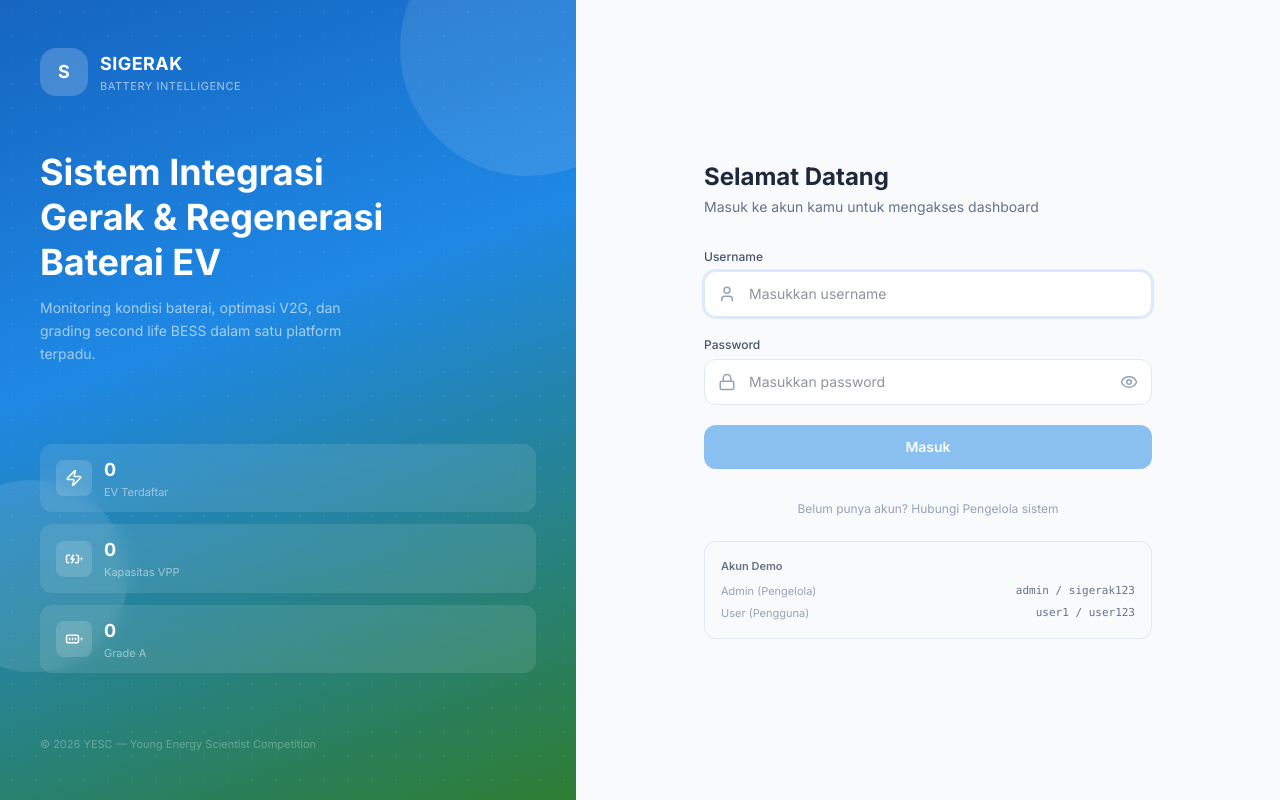
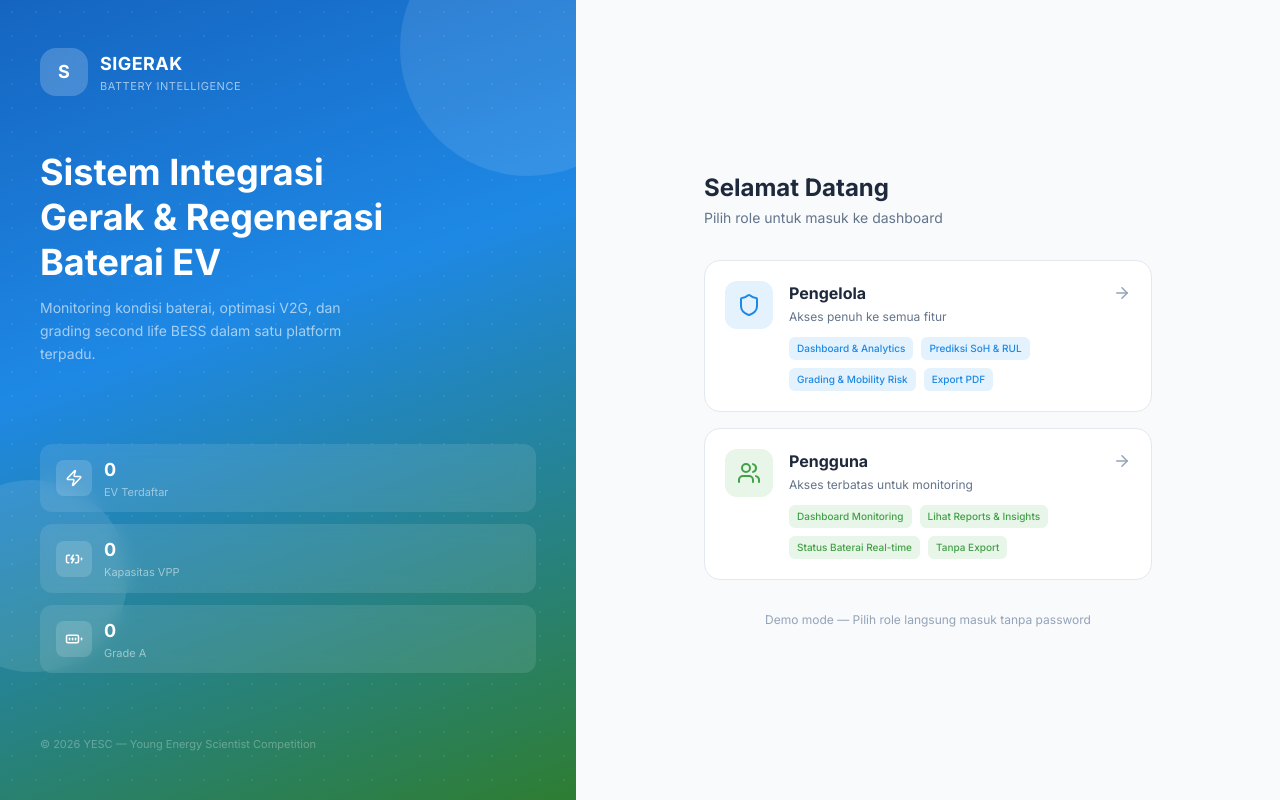
Before and after one commit to muhammadilhammaulana20/sigerak-dashboard, a React (Vite) app in the folder frontend/: page /login in a window 1280 px wide. Built offline with nearby package versions, Linux system fonts and the light colour scheme; no server answers.

Commit message:
feat: simplified login - role selection cards, no password needed for demo

```diff
--- a/frontend/src/pages/LoginPage.jsx
+++ b/frontend/src/pages/LoginPage.jsx
@@ -2,15 +2,9 @@ import { useState, useEffect } from 'react'
 import { useNavigate } from 'react-router-dom'
 import { useAuth } from '../contexts/AuthContext'
 import { fetchSummary } from '../services/api'
-import { User, Lock, Eye, EyeOff, Zap, BatteryFull, BatteryCharging } from 'lucide-react'
+import { Shield, Users, Zap, BatteryFull, BatteryCharging, ArrowRight } from 'lucide-react'
 
 export default function LoginPage() {
-  const [username, setUsername] = useState('')
-  const [password, setPassword] = useState('')
-  const [showPassword, setShowPassword] = useState(false)
-  const [error, setError] = useState('')
-  const [loading, setLoading] = useState(false)
-  const [shake, setShake] = useState(false)
   const [stats, setStats] = useState(null)
   const { login, user } = useAuth()
   const navigate = useNavigate()
@@ -23,23 +17,35 @@ export default function LoginPage() {
     fetchSummary().then(setStats).catch(() => {})
   }, [])
 
-  const handleSubmit = (e) => {
-    e.preventDefault()
-    setError('')
-    setLoading(true)
+  const handleRoleLogin = (role) => {
+    if (role === 'pengelola') {
+      login('admin', 'sigerak123')
+    } else {
+      login('user1', 'user123')
+    }
+    navigate('/', { replace: true })
+  }
 
-    setTimeout(() => {
-      const result = login(username, password)
-      if (result.success) {
-        navigate('/', { replace: true })
-      } else {
-        setError(result.error)
-        setShake(true)
-        setTimeout(() => setShake(false), 500)
-      }
-      setLoading(false)
-    }, 400)
-  }
+  const roles = [
+    {
+      id: 'pengelola',
+      title: 'Pengelola',
+      subtitle: 'Akses penuh ke semua fitur',
+      icon: Shield,
+      color: '#1E88E5',
+      bgColor: '#E3F2FD',
+      features: ['Dashboard & Analytics', 'Prediksi SoH & RUL', 'Grading & Mobility Risk', 'Export PDF'],
+    },
+    {
+      id: 'pengguna',
+      title: 'Pengguna',
+      subtitle: 'Akses terbatas untuk monitoring',
+      icon: Users,
+      color: '#43A047',
+      bgColor: '#E8F5E9',
+      features: ['Dashboard Monitoring', 'Lihat Reports & Insights', 'Status Baterai Real-time', 'Tanpa Export'],
+    },
+  ]
 
   const statCards = [
     { icon: Zap, value: stats?.total_ev || 0, label: 'EV Terdaftar', color: '#1E88E5' },
@@ -147,113 +153,57 @@ export default function LoginPage() {
           {/* Header */}
           <div className="mb-8">
             <h2 className="text-2xl font-bold mb-1" style={{ color: '#1E293B' }}>Selamat Datang</h2>
-            <p className="text-sm" style={{ color: '#64748B' }}>Masuk ke akun kamu untuk mengakses dashboard</p>
+            <p className="text-sm" style={{ color: '#64748B' }}>Pilih role untuk masuk ke dashboard</p>
           </div>
 
-          {/* Form */}
-          <form onSubmit={handleSubmit} className="space-y-5">
-            {/* Username */}
-            <div>
-              <label className="block text-xs font-medium mb-1.5" style={{ color: '#475569' }}>Username</label>
-              <div className="relative">
-                <div className="absolute left-3.5 top-1/2 -translate-y-1/2" style={{ color: '#94A3B8' }}>
-                  <User size={18} />
+          {/* Role Cards */}
+          <div className="space-y-4">
+            {roles.map((role) => (
+              <button
+                key={role.id}
+                onClick={() => handleRoleLogin(role.id)}
+                className="w-full p-5 rounded-2xl border text-left transition-all duration-200 cursor-pointer hover:shadow-lg hover:-translate-y-0.5 group"
+                style={{ background: '#FFFFFF', borderColor: '#E2E8F0' }}
+              >
+                <div className="flex items-start gap-4">
+                  <div
+                    className="w-12 h-12 rounded-xl flex items-center justify-center shrink-0 transition-transform group-hover:scale-110"
+                    style={{ background: role.bgColor }}
+                  >
+                    <role.icon size={24} style={{ color: role.color }} />
                   </div>
-                <input
-                  type="text"
-                  value={username}
-                  onChange={(e) => { setUsername(e.target.value); setError('') }}
-                  placeholder="Masukkan username"
-                  className="w-full pl-11 pr-4 py-3 rounded-xl text-sm border outline-none transition-all duration-200 focus:ring-2 focus:ring-blue-100 focus:border-blue-400"
-                  style={{
-                    borderColor: error ? '#EF5350' : '#E2E8F0',
-                    background: '#FFFFFF',
-                    color: '#1E293B',
-                  }}
-                  autoFocus
+                  <div className="flex-1 min-w-0">
+                    <div className="flex items-center justify-between mb-1">
+                      <h3 className="font-bold text-base" style={{ color: '#1E293B' }}>{role.title}</h3>
+                      <ArrowRight
+                        size={18}
+                        className="transition-transform group-hover:translate-x-1"
+                        style={{ color: '#94A3B8' }}
                       />
                     </div>
-            </div>
-
-            {/* Password */}
-            <div>
-              <label className="block text-xs font-medium mb-1.5" style={{ color: '#475569' }}>Password</label>
-              <div className="relative">
-                <div className="absolute left-3.5 top-1/2 -translate-y-1/2" style={{ color: '#94A3B8' }}>
-                  <Lock size={18} />
-                </div>
-                <input
-                  type={showPassword ? 'text' : 'password'}
-                  value={password}
-                  onChange={(e) => { setPassword(e.target.value); setError('') }}
-                  placeholder="Masukkan password"
-                  className="w-full pl-11 pr-12 py-3 rounded-xl text-sm border outline-none transition-all duration-200 focus:ring-2 focus:ring-blue-100 focus:border-blue-400"
-                  style={{
-                    borderColor: error ? '#EF5350' : '#E2E8F0',
-                    background: '#FFFFFF',
-                    color: '#1E293B',
-                  }}
-                />
-                <button
-                  type="button"
-                  onClick={() => setShowPassword(!showPassword)}
-                  className="absolute right-3.5 top-1/2 -translate-y-1/2 cursor-pointer transition-colors hover:opacity-70"
-                  style={{ color: '#94A3B8' }}
-                  tabIndex={-1}
+                    <p className="text-xs mb-3" style={{ color: '#64748B' }}>{role.subtitle}</p>
+                    <div className="flex flex-wrap gap-2">
+                      {role.features.map((f) => (
+                        <span
+                          key={f}
+                          className="text-[10px] px-2 py-1 rounded-md font-medium"
+                          style={{ background: role.bgColor, color: role.color }}
                         >
-                  {showPassword ? <EyeOff size={18} /> : <Eye size={18} />}
-                </button>
+                          {f}
+                        </span>
+                      ))}
                     </div>
                   </div>
-
-            {/* Error message */}
-            {error && (
-              <div
-                className={`px-4 py-2.5 rounded-lg text-xs font-medium ${shake ? 'animate-shake' : ''}`}
-                style={{ background: '#FFEBEE', color: '#C62828', border: '1px solid #FFCDD2' }}
-              >
-                {error}
                 </div>
-            )}
-
-            {/* Button */}
-            <button
-              type="submit"
-              disabled={loading || !username || !password}
-              className="w-full py-3 rounded-xl text-sm font-semibold text-white transition-all duration-200 cursor-pointer disabled:opacity-50 disabled:cursor-not-allowed hover:shadow-lg hover:shadow-blue-500/20 active:scale-[0.98]"
-              style={{ background: '#1E88E5' }}
-            >
-              {loading ? (
-                <div className="flex items-center justify-center gap-2">
-                  <div className="w-4 h-4 border-2 border-white border-t-transparent rounded-full animate-spin" />
-                  <span>Memproses...</span>
+              </button>
+            ))}
           </div>
-              ) : (
-                'Masuk'
-              )}
-            </button>
-          </form>
 
           {/* Footer */}
           <div className="mt-8 text-center">
             <p className="text-xs" style={{ color: '#94A3B8' }}>
-              Belum punya akun? Hubungi Pengelola sistem
+              Demo mode — Pilih role langsung masuk tanpa password
             </p>
-          </div>
-
-          {/* Demo accounts info */}
-          <div className="mt-6 p-4 rounded-xl" style={{ background: '#F8FAFC', border: '1px solid #E2E8F0' }}>
-            <div className="text-[11px] font-semibold mb-2" style={{ color: '#64748B' }}>Akun Demo</div>
-            <div className="space-y-1.5 text-[11px]" style={{ color: '#94A3B8' }}>
-              <div className="flex justify-between">
-                <span>Admin (Pengelola)</span>
-                <span className="font-mono" style={{ color: '#64748B' }}>admin / sigerak123</span>
-              </div>
-              <div className="flex justify-between">
-                <span>User (Pengguna)</span>
-                <span className="font-mono" style={{ color: '#64748B' }}>user1 / user123</span>
-              </div>
-            </div>
           </div>
         </div>
       </div>
```
Lines whose indentation alone changed are shown as unchanged.
